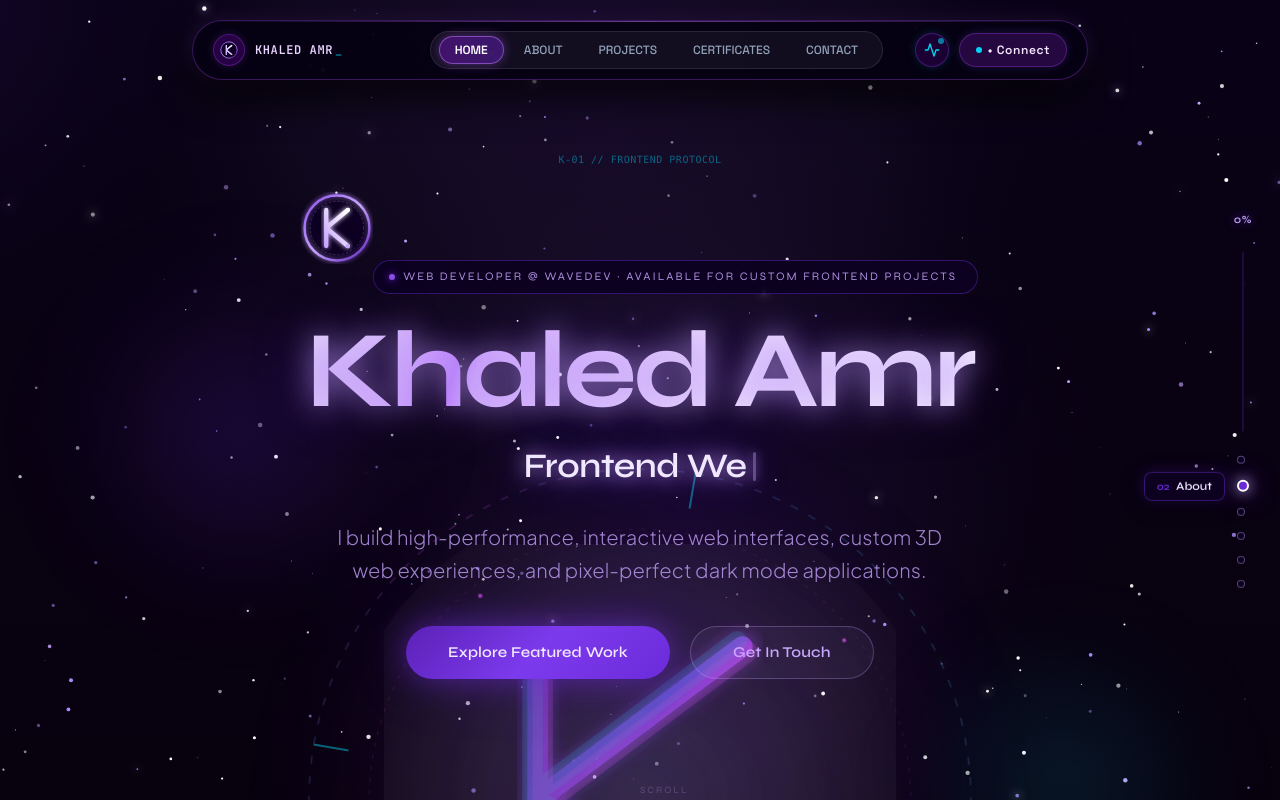
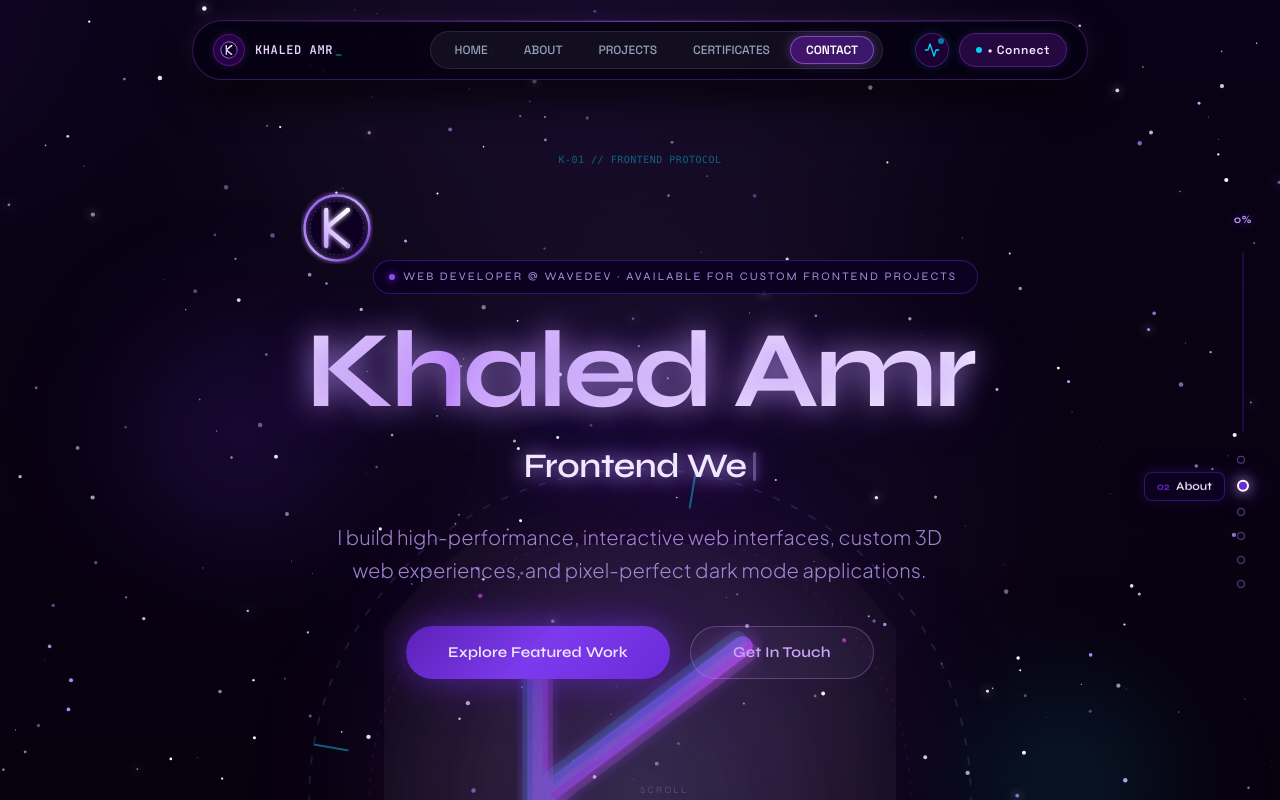
Before and after one commit to Lander2007/Khaled-Amr-Portofilo, a React (Vite) app in the folder Personal Portfolio Website/: page / in a window 1280 px wide. Shown: the top 800 px of the page. Built offline with nearby package versions, Linux system fonts and the light colour scheme.

Commit message:
fix the navbar in mobile

```diff
--- a/Personal Portfolio Website/src/components/Navbar.tsx
+++ b/Personal Portfolio Website/src/components/Navbar.tsx
@@ -155,12 +155,12 @@ export default function Navbar() {
     }
   }, [isTelemetryOpen])
 
-  // Active section intersection observer
+  // Active section intersection observer + bottom of page scroll fallback
   useEffect(() => {
     const observerOptions = {
       root: null,
-      rootMargin: "-25% 0px -45% 0px",
-      threshold: 0.15,
+      rootMargin: "-20% 0px -40% 0px",
+      threshold: 0.1,
     }
 
     const observerCallback: IntersectionObserverCallback = (entries) => {
@@ -177,7 +177,23 @@ export default function Navbar() {
       if (element) observer.observe(element)
     })
 
-    return () => observer.disconnect()
+    // 2. Bottom of Page Fallback (Crucial for Mobile Contact Section)
+    const handleScroll = () => {
+      const isAtBottom =
+        window.innerHeight + window.scrollY >= document.documentElement.scrollHeight - 80
+
+      if (isAtBottom) {
+        setActiveSection("contact")
+      }
+    }
+
+    window.addEventListener("scroll", handleScroll, { passive: true })
+    handleScroll()
+
+    return () => {
+      observer.disconnect()
+      window.removeEventListener("scroll", handleScroll)
+    }
   }, [])
 
   // Click outside & tap outside listener to dismiss telemetry or mobile menu morph
```
Also changed, not shown: 7 other files (tests, documents, lock files or other folders).
